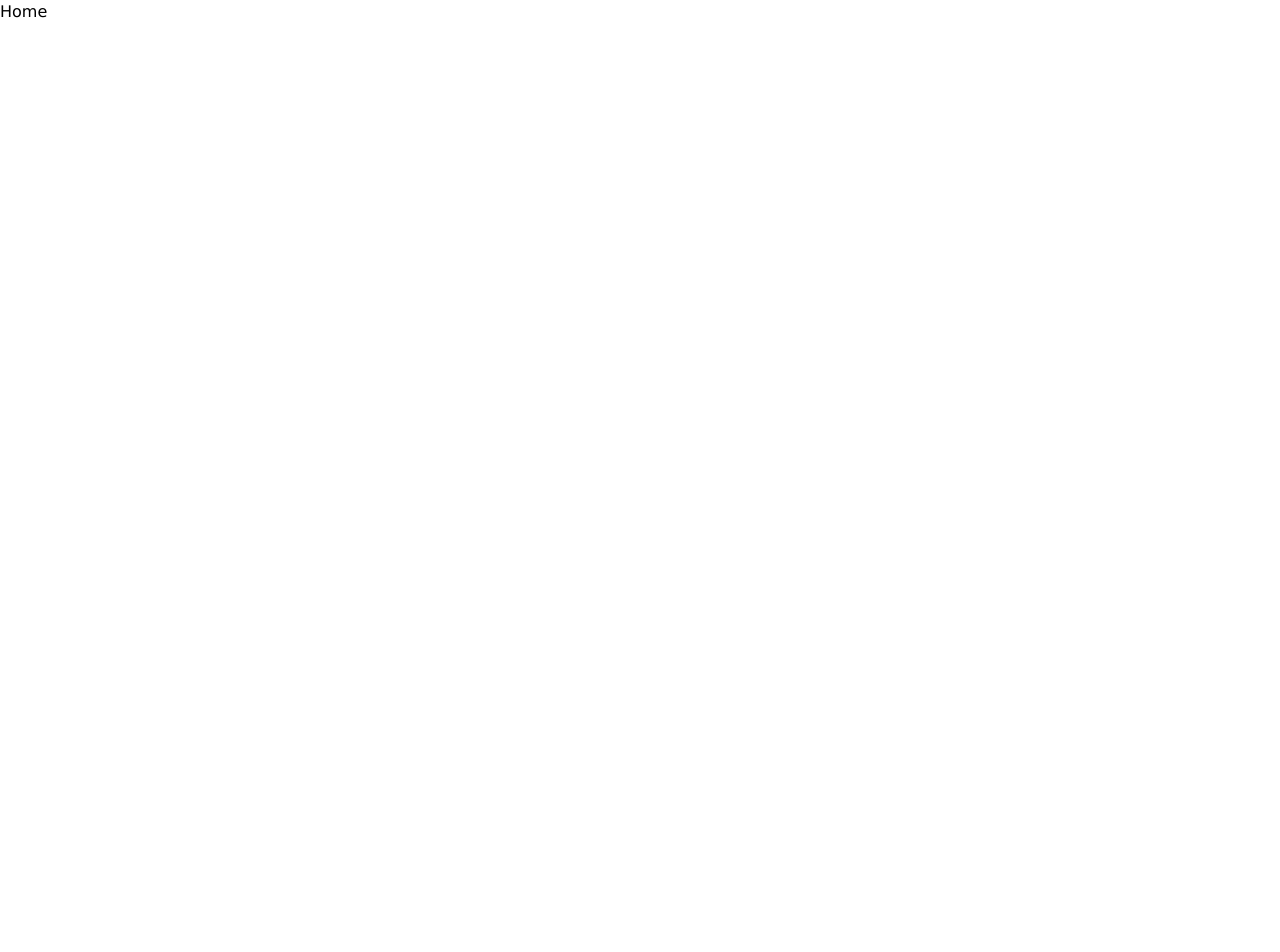
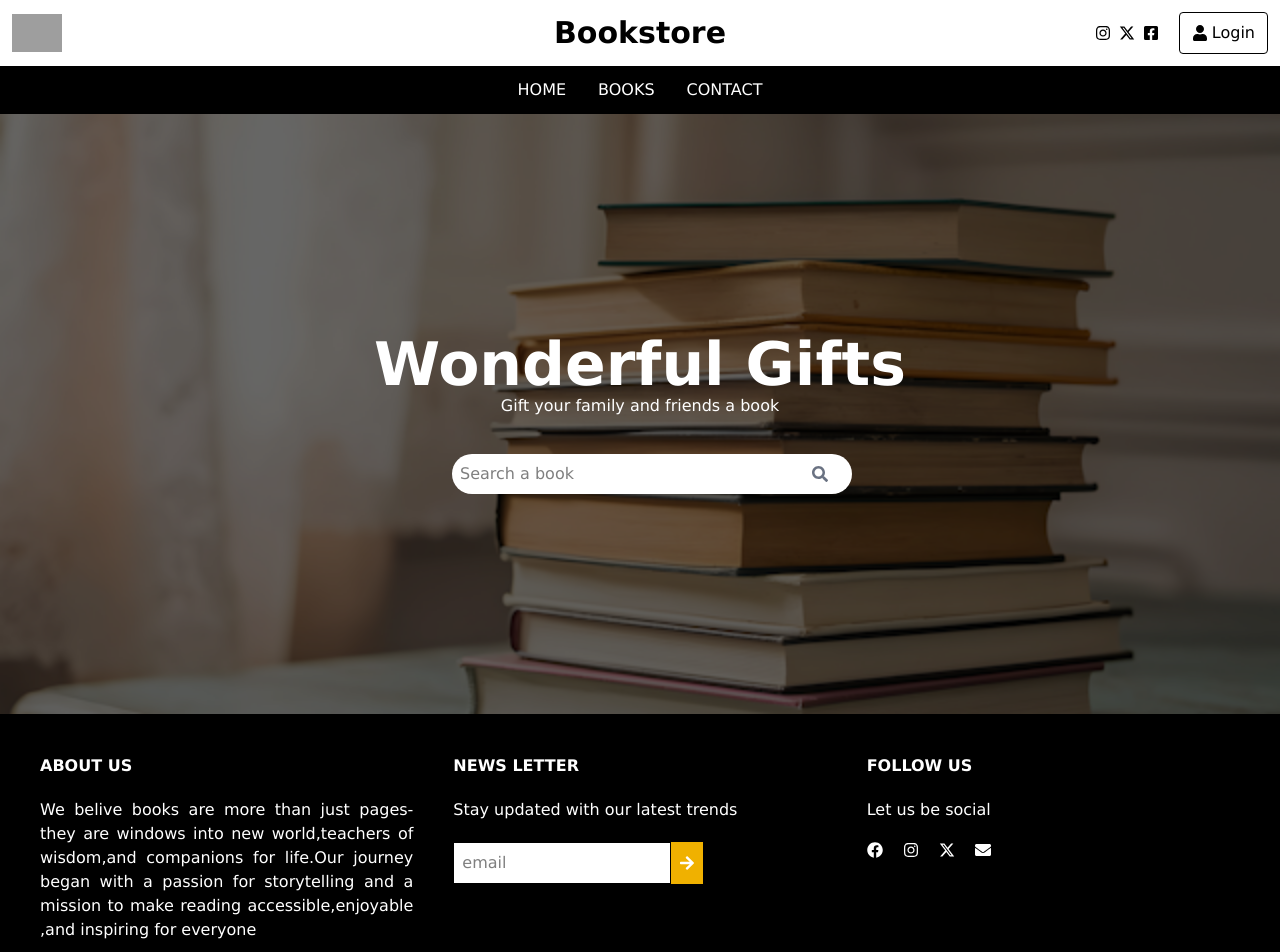
Before and after one commit to Harisankars774/bookstoremern, a React (Vite) app: page / in a window 1280 px wide. Shown: the top 952 px of the page. Before the commit the page ends 800 px from the top, so only its background shows below. Built offline with nearby package versions, Linux system fonts and the light colour scheme; grey boxes are pictures that could not be loaded; a web font is replaced by a local one.

Commit message:
homepagehero

```diff
--- a/src/App.jsx
+++ b/src/App.jsx
@@ -22,7 +22,7 @@ setTimeout(() => {
      <Routes>
       <Route path='/' element={isLoading?  <Preloader/>: <Home/> }/>
        <Route path='/contact' element={<Contact/>}/>
-        <Route path='/contact' element={<Books/>}/>
+        <Route path='/books' element={<Books/>}/>
          <Route path='/login' element={<Auth/>}/>
           <Route path='/register' element={<Auth/>}/>
 
--- a/src/Components/Footer.jsx
+++ b/src/Components/Footer.jsx
@@ -1,9 +1,40 @@
 
 import React from 'react'
+import { FaArrowRight, FaEnvelope, FaFacebook, FaInstagram } from 'react-icons/fa'
+import { FaXTwitter } from 'react-icons/fa6'
 
 function Footer() {
   return (
-    <div>Footer</div>
+     <>
+        <div className='md:grid grid-cols-3 md:gap-10 bg-black text-white p-10'>
+          {/*About Us*/}
+          <div>
+           <h4 className='font-bold'>ABOUT US</h4>
+           <p className='mt-5 text-justify'>We belive books are more than just pages-they are windows into new world,teachers of wisdom,and companions for life.Our journey began with a passion for storytelling and a mission to make reading accessible,enjoyable ,and inspiring for everyone</p>
+          </div>
+          {/*News Letter*/}
+           <div>
+            <h4 className='font-bold'>NEWS LETTER</h4>
+            <p className='my-5'>Stay updated with our latest trends</p>
+            <div className='flex'>
+              <input type='text' placeholder='email' className='border bg-white text-black p-2'/>
+              <button className='bg-yellow-500 p-2'><FaArrowRight/></button>
+            </div>
+           </div>
+           {/*Follow Us*/}
+            <div>
+            <h4 className='font-bold'>FOLLOW US</h4>
+            <p className='my-5'>Let us be social</p>
+            <div className='flex'>
+
+             <FaFacebook/>
+                <FaInstagram className='mx-5'/>
+                <FaXTwitter/>
+                <FaEnvelope className='mx-5'/>
+            </div>
+           </div>
+        </div>
+     </>
   )
 }
 
--- a/src/User/Components/Header.jsx
+++ b/src/User/Components/Header.jsx
@@ -1,9 +1,49 @@
 
-import React from 'react'
+import React, { useState } from 'react'
+import { FaBars, FaFacebookSquare, FaInstagram, FaUser } from 'react-icons/fa'
+import { FaXTwitter } from 'react-icons/fa6'
+import { Link } from 'react-router-dom'
 
 function Header() {
+  const[toggle,setToggle]=useState(false)
   return (
-    <div>Header</div>
+    <>
+         {/* Header top part   */}
+    <div className='grid grid-cols-3 p-3'>
+     {/*Logo*/}
+     <div className='flex items-center'>
+       <img width={'50px'} height={'50px'} src="https://pngimg.com/uploads/book/book_PNG51090.png" alt='logo'/>
+       <h1 className='text-2xl ms-3 font-bold md:hidden'>Bookstore</h1>
+     </div>
+     {/*Title*/}
+     <div className='md:flex justify-center items-center hidden'>
+      <h1 className='text-3xl font-bold'>Bookstore</h1>
+     </div>
+     {/*Login*/}
+     <div className='md:flex items-center justify-end hidden'>
+      <FaInstagram/>
+      <FaXTwitter className='mx-2'/>
+      <FaFacebookSquare/>
+      <Link to={'/login'} className='flex justify-center items-center ms-5 border rounded px-3 py-2 hover:bg-black hover:text-white'><FaUser className='me-1'/>Login</Link>
+     </div>
+      </div>
+      {/*Navigation part */}
+      <nav className='bg-black w-full text-white md:flex justify-center items-center p-3'>
+        {/*Menu & Login at small screen */}
+        <div className='flex justify-between items-center text-2xl md:hidden'>
+          <button onClick={()=>setToggle(!toggle)}><FaBars/></button>
+          <Link to={'/login'} className='flex justify-center items-center ms-5 border rounded px-3 py-2 hover:bg-black hover:text-white'><FaUser className='me-1'/>Login</Link>
+        </div>
+        <ul className={toggle? 'flex flex-col':'md:flex hidden' }>
+          <li><Link to={'/'} className='md:mx-4'>HOME</Link></li>
+          <li><Link to={'/books'} className='md:mx-4'>BOOKS</Link></li>
+          <li><Link to={'/contact'} className='md:mx-4'>CONTACT</Link></li>
+        </ul>
+
+      </nav>
+
+    </>
+
   )
 }
 
--- a/src/User/Pages/Home.jsx
+++ b/src/User/Pages/Home.jsx
@@ -1,9 +1,28 @@
 
 import React from 'react'
-
+import Header from '../Components/Header'
+import Footer from '../../Components/Footer'
+import { FaSearch } from 'react-icons/fa'
 function Home() {
   return (
-    <div>Home</div>
+    <>
+         <Header/>
+    <div>
+      {/*Hero section */}
+      <div style={{height:"600px"}} className='flex flex-col justify-center items-center bg-[url(/landing.png)] bg-cover text-white'>
+        <div style={{height:"600px",backgroundColor:"rgba(0,0,0,0.6)"}} className='w-full flex flex-col justify-center items-center'>
+          <h1 className='text-6xl font-bold'>Wonderful Gifts</h1>
+          <p>Gift your family and friends a book</p>
+          <div className='mt-9 flex items-center'>
+            <input type='text' placeholder='Search a book' className='bg-white text-black rounded-3xl w-100 p-2 '/>
+            <FaSearch className='text-gray-500 cursor-pointer' style={{marginLeft:'-40px'}}/>
+          </div>
+        </div>
+      </div>
+      </div>
+    <Footer/>
+    </>
+
   )
 }
 
```
Also changed, not shown: public/landing.png (added), src/Components/Preloader.jsx (line endings or trailing spaces).
